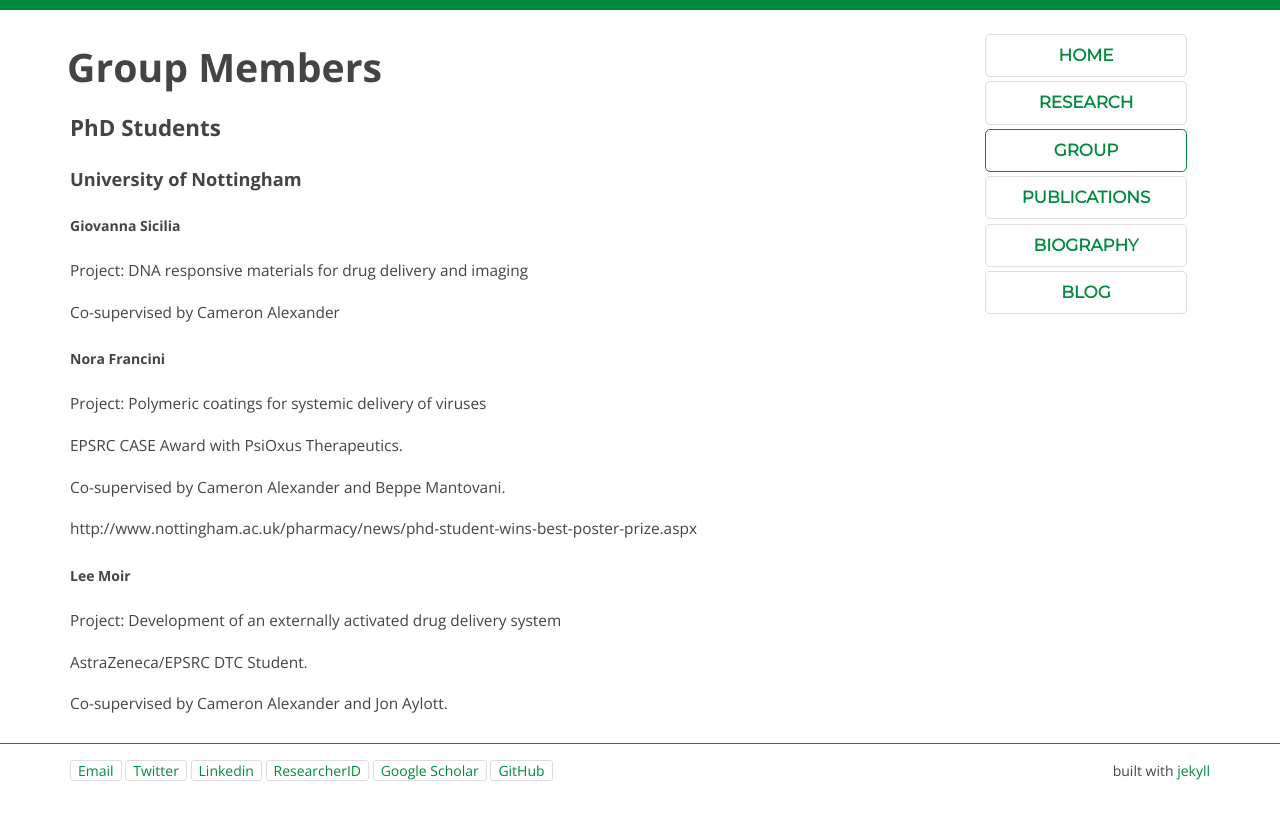
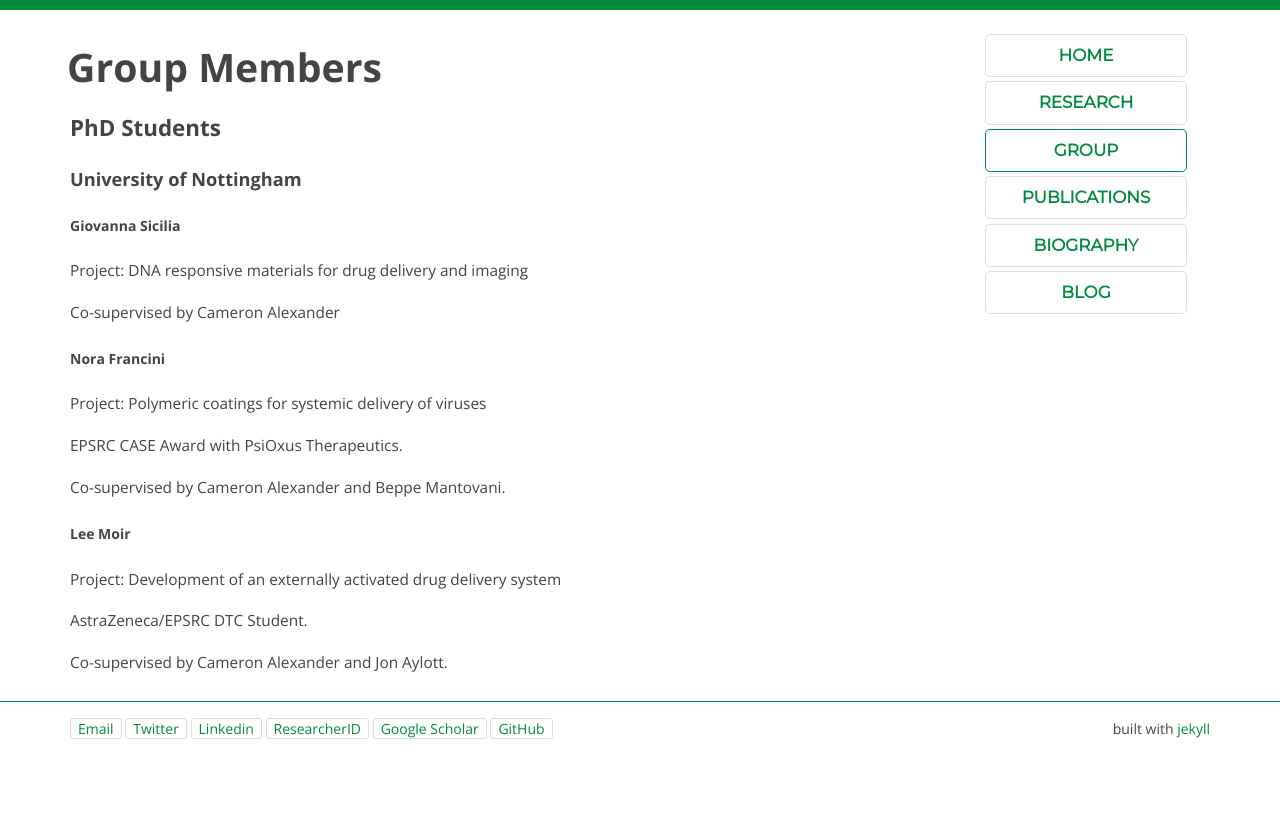
Before and after one commit to sebspain/sebspain.github.io, a Jekyll site: the page built from group/index.md, in a window 1280 px wide. Shown: the top 820 px of the page. Built offline with Jekyll 4.4.1, drawn with Linux system fonts in a browser that asks for light colours; Markdown is read by kramdown in place of the engine named in the settings; some of the changed lines change nothing that is shown.

Commit message:
removed link

```diff
--- a/group/index.md
+++ b/group/index.md
@@ -19,7 +19,6 @@ EPSRC CASE Award with PsiOxus Therapeutics.
 
 Co-supervised by Cameron Alexander and Beppe Mantovani.
 
-http://www.nottingham.ac.uk/pharmacy/news/phd-student-wins-best-poster-prize.aspx
 #####Lee Moir
 Project: Development of an externally activated drug delivery system
 
```
